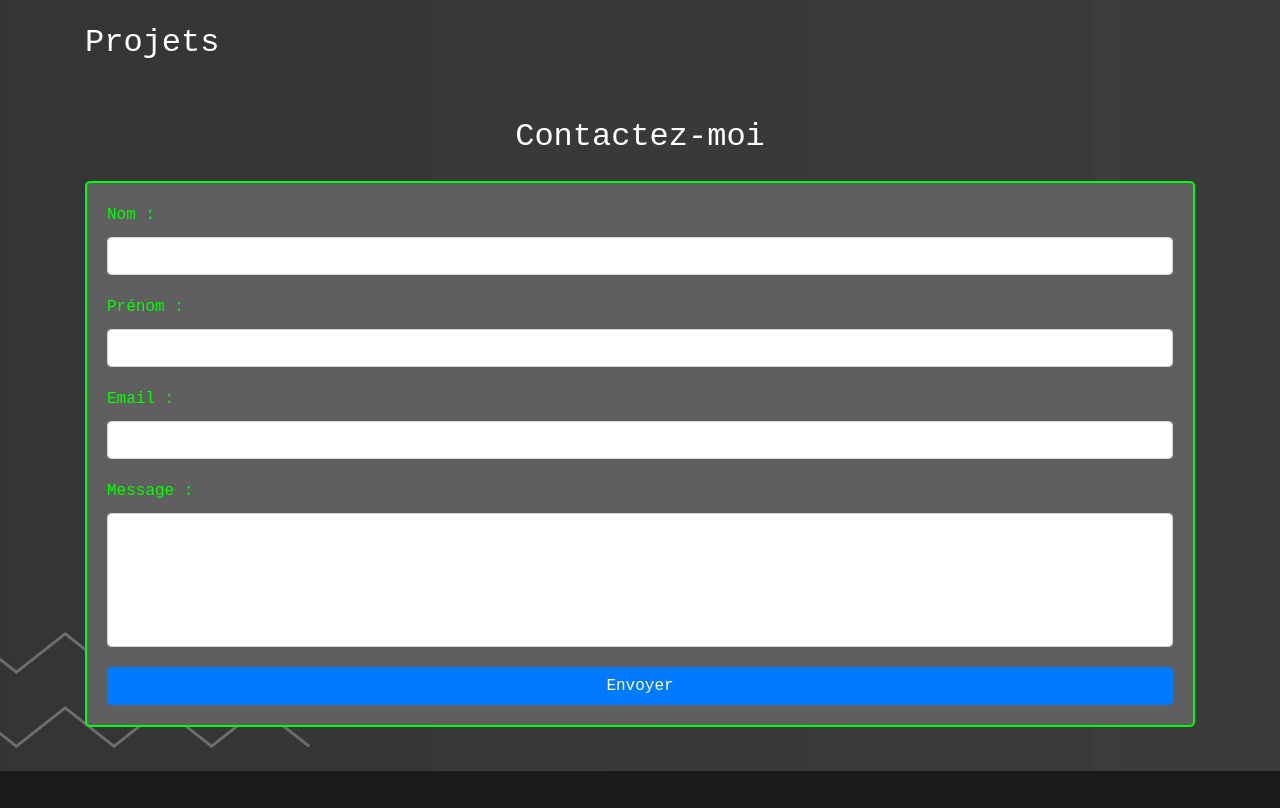
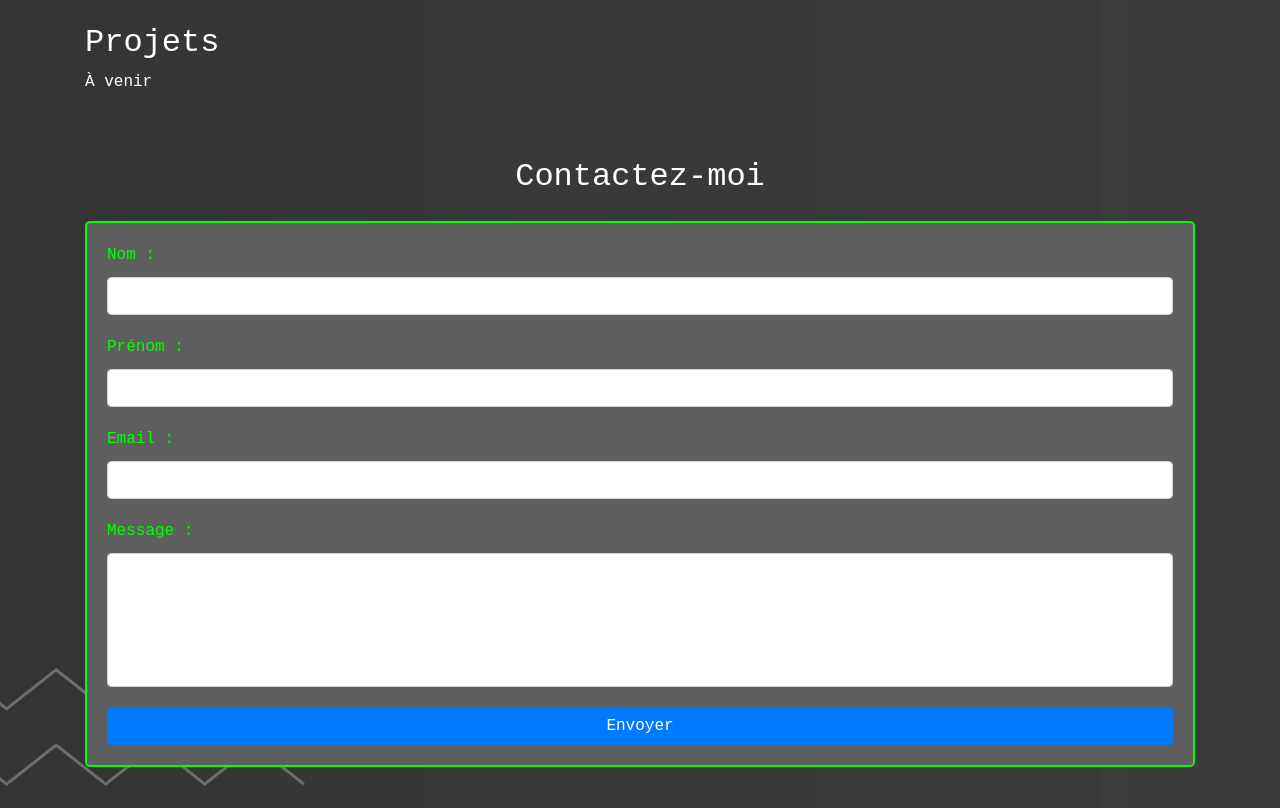
Before and after one commit to Athalfrid/portfolio, a plain HTML site: page index.html in a window 1280 px wide. Shown: the part 1658-2466 px from the top of the page. Drawn offline with nearby package versions, Linux system fonts and the light colour scheme.

Commit message:
modification

```diff
--- a/index.html
+++ b/index.html
@@ -218,6 +218,7 @@
         <section id="projects" class="py-4">
           <h2>Projets</h2>
           <!-- Liste de vos projets -->
+           <p>À venir</p>
         </section>
 
         <section id="contact" class="py-4">
```
